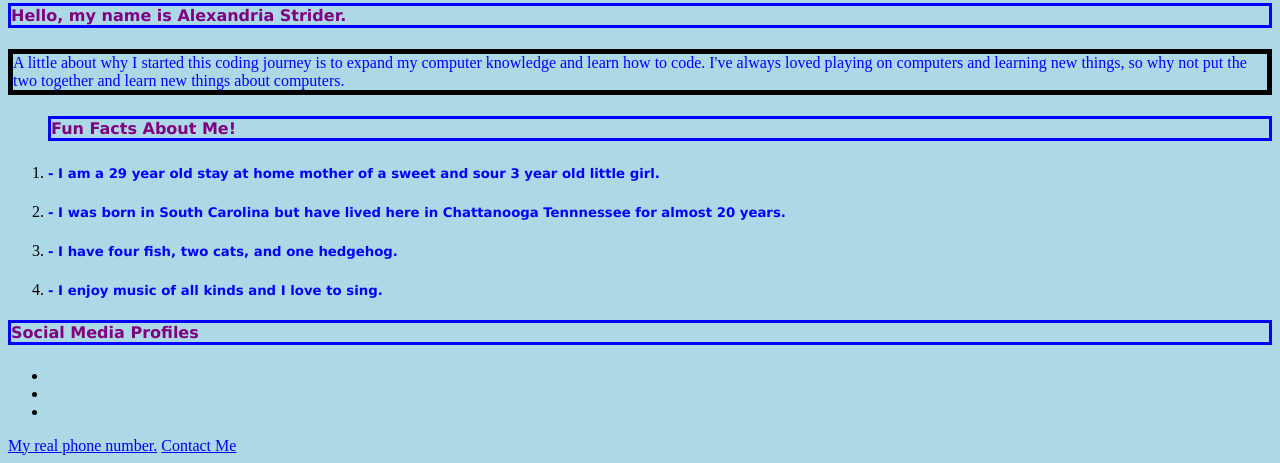
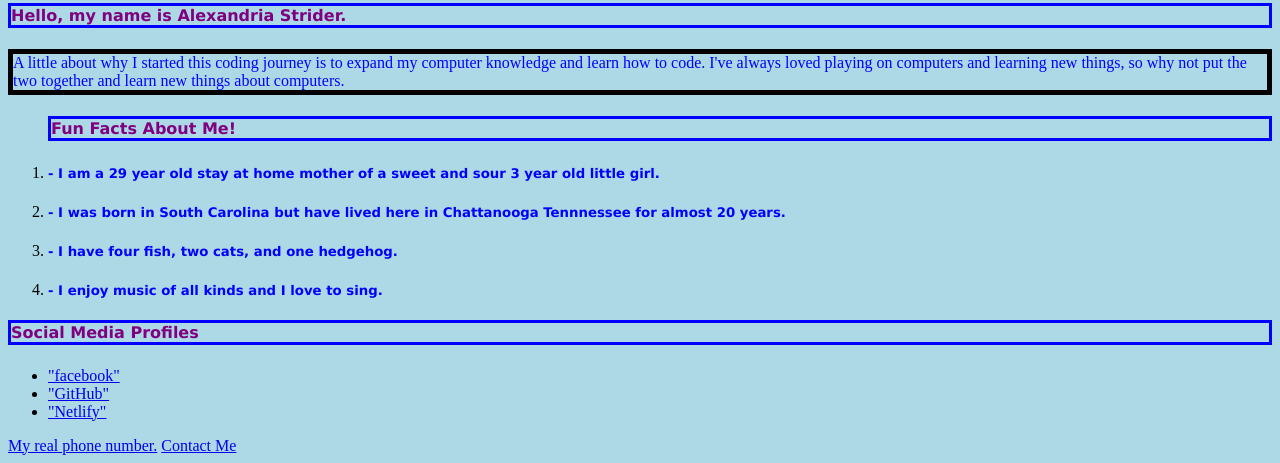
Before and after one commit to alexandriastrider/Hello, a plain HTML site: page index.html in a window 1280 px wide. Shown: the part 469-932 px from the top of the page. Drawn offline with Linux system fonts and the light colour scheme.

Commit message:
fixing little errors

```diff
--- a/index.html
+++ b/index.html
@@ -50,9 +50,9 @@
 
  <h4>Social Media Profiles</h4>
  <ul>
-   <li><a href="https://www.facebook.com/alexandriastrider"="facebook"</a></li>
-   <li><a href="http://www.github.com/alexandriastrider"="GitHub"</a></li>
-   <li><a href="https://friendly-wescoff-34f76b.netlify.com"="Netlify"</a></li>
+   <li><a href="https://www.facebook.com/alexandriastrider">"facebook"</a></li>
+   <li><a href="http://www.github.com/alexandriastrider">"GitHub"</a></li>
+   <li><a href="https://friendly-wescoff-34f76b.netlify.com">"Netlify"</a></li>
  </ul>
 
 
```
Also changed, not shown: media/index.html (+3 -1 lines).
